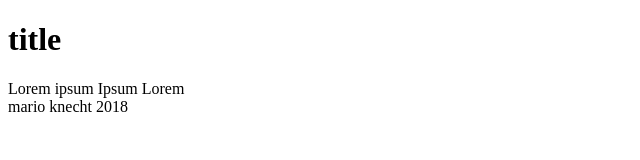
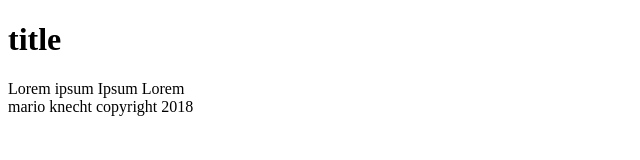
Before and after one commit to bgeye/proLevel, a plain HTML site: page index.html in a window 1280 px wide. Shown: the full height of the page, 0-640 px from the left. Drawn offline with Linux system fonts and the light colour scheme.

Commit message:
added copyright

```diff
--- a/index.html
+++ b/index.html
@@ -13,7 +13,7 @@
     Ipsum Lorem
 </article>
 <footer>
-    mario knecht 2018
+    mario knecht copyright 2018
 </footer>
 </body>
 </html>
```
